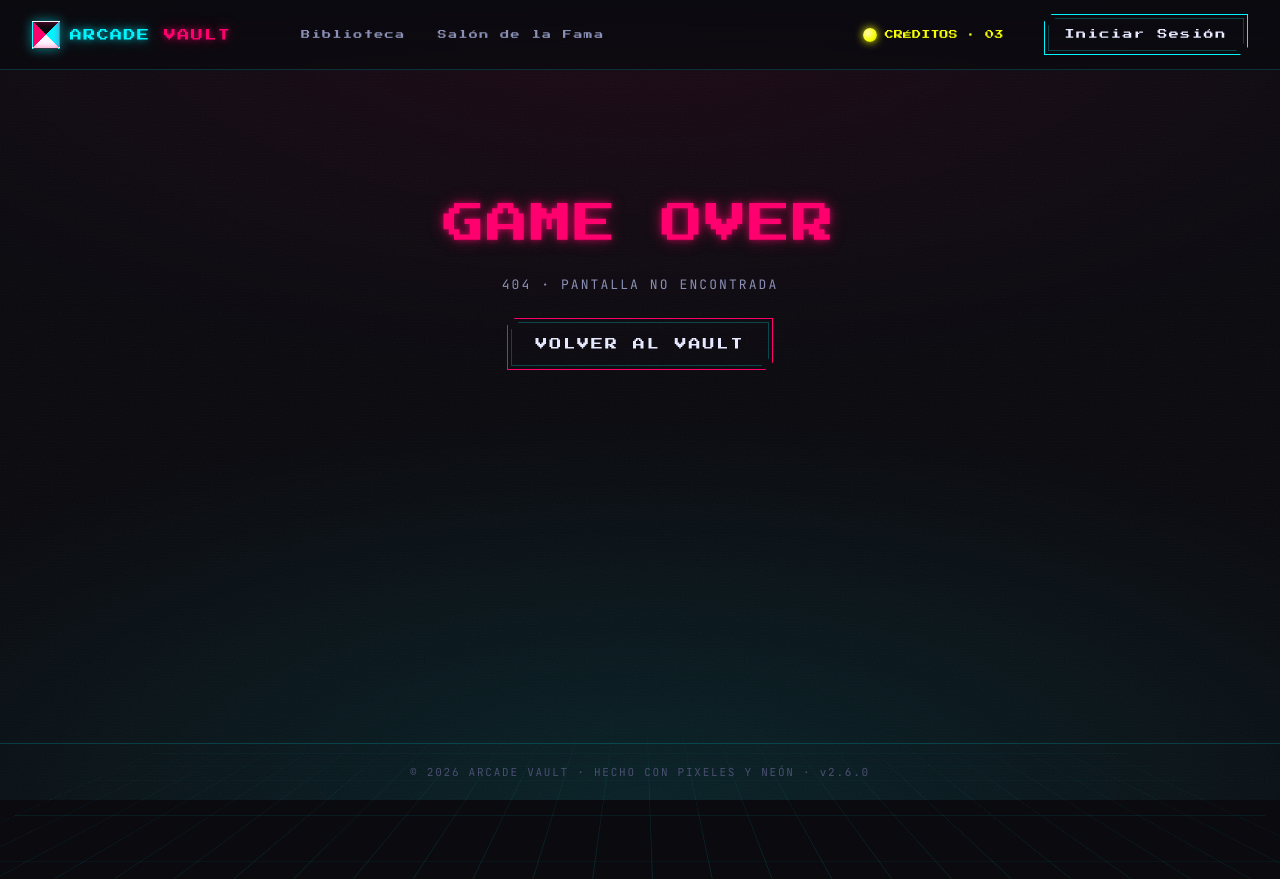
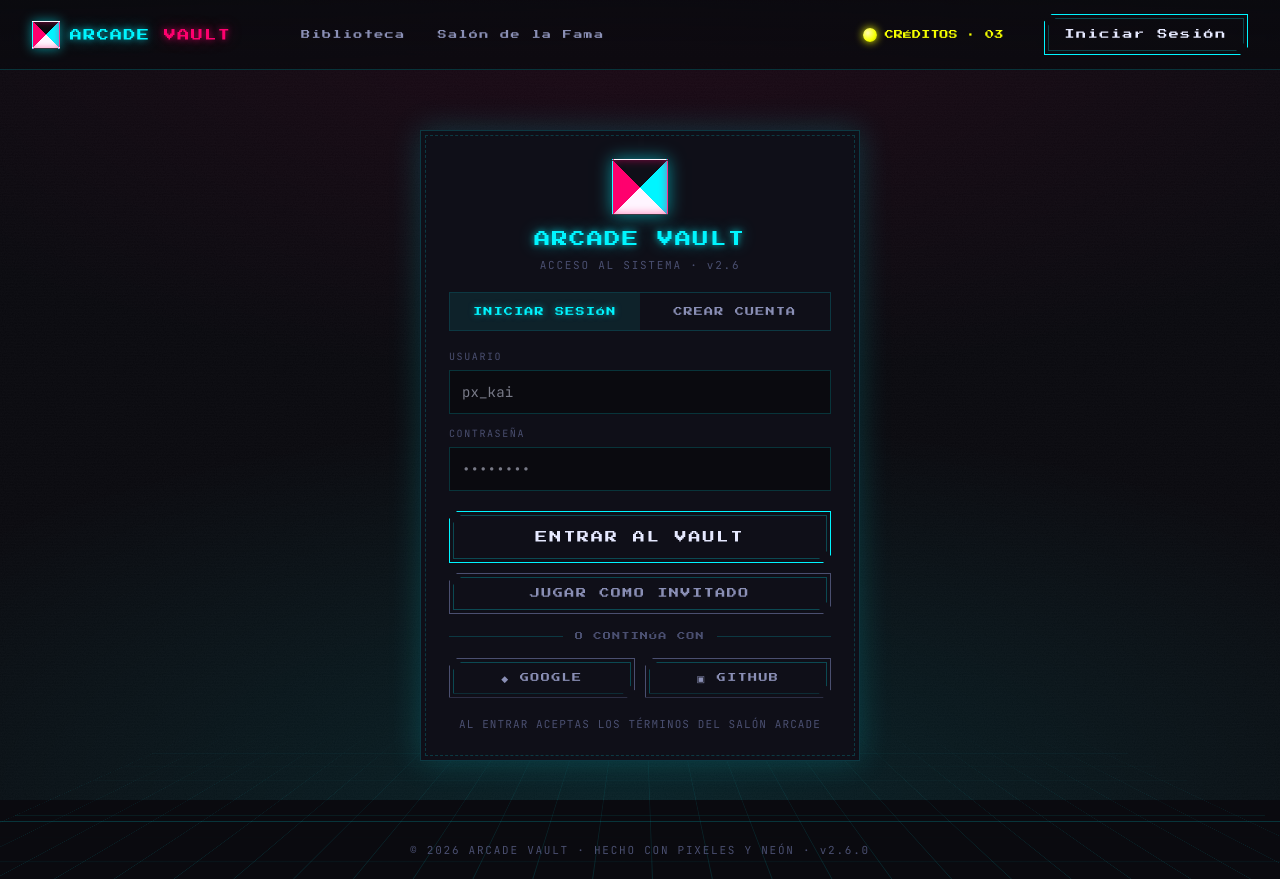
Before and after one commit to zkCaleb-dev/arcade-vault, a Next.js app: page /auth in a window 1280 px wide. Before the commit this address had no page. Before the commit the page ends 800 px from the top, so only its background shows below. Built offline with nearby package versions, Linux system fonts and the light colour scheme.

Commit message:
paso 15, spec 1

```diff
--- /dev/null
+++ b/app/auth/page.tsx
@@ -0,0 +1,15 @@
+import type { Metadata } from "next";
+import AuthForm from "@/components/auth-form";
+
+export const metadata: Metadata = {
+  title: "Acceso · Arcade Vault",
+  description: "Inicia sesión o crea tu cuenta para competir por puntos.",
+};
+
+export default function AuthPage() {
+  return (
+    <div className="av-auth-wrap fade-in">
+      <AuthForm />
+    </div>
+  );
+}
```
